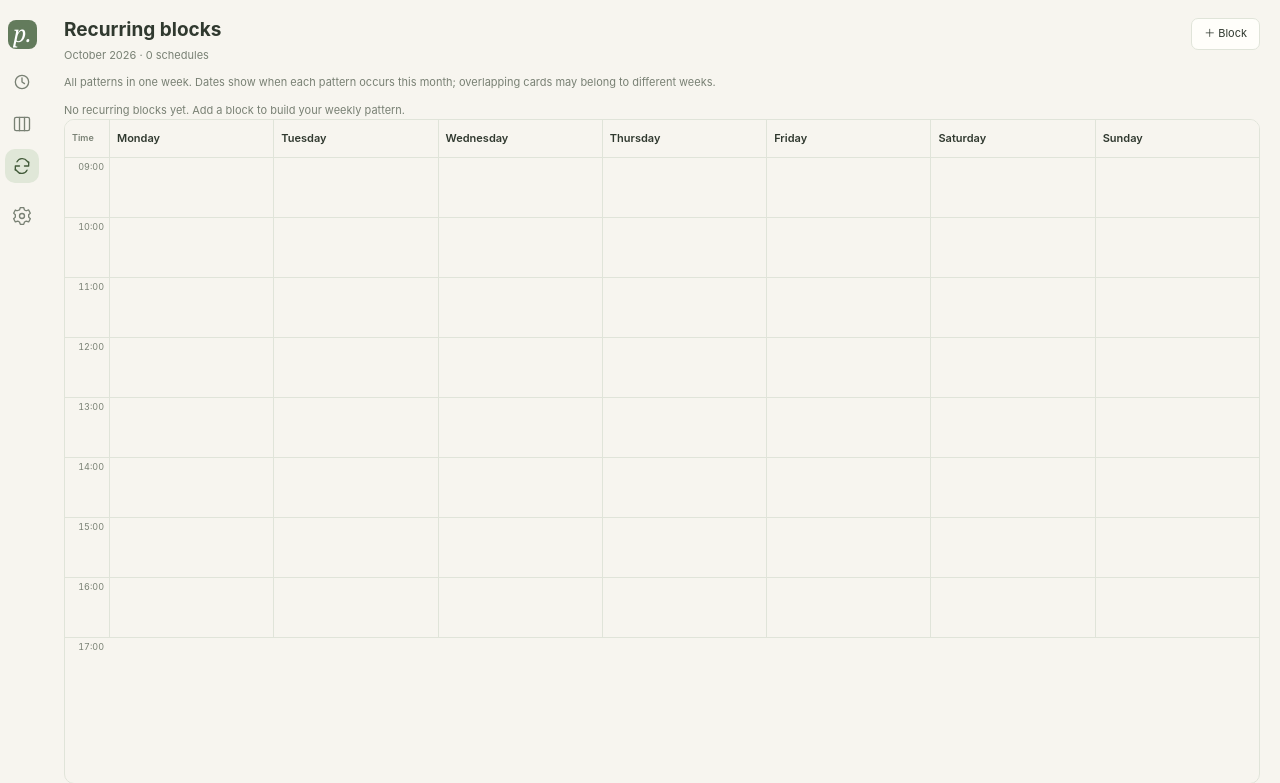
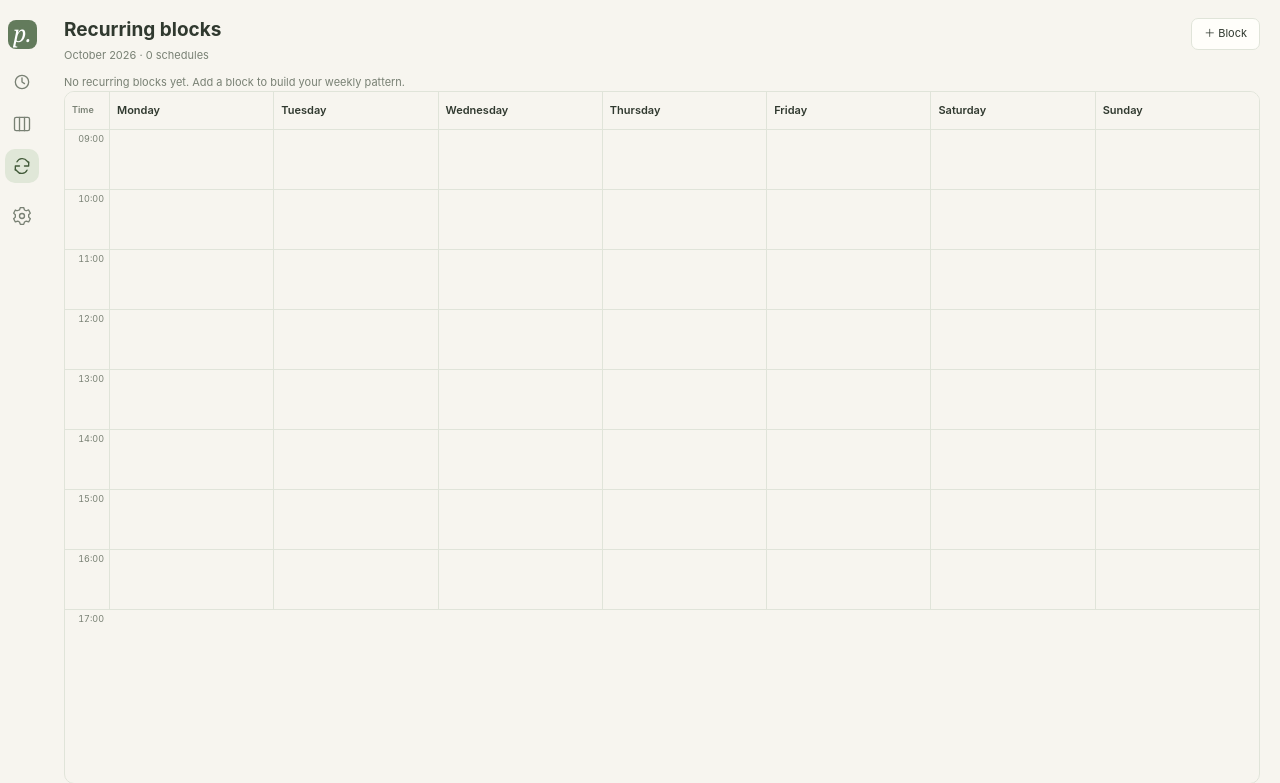
Before and after one commit to Neverbolt/paradeis, a Django app: page /recurring in a window 1280 px wide. Shown: the top 783 px of the page. Run offline with Django 5.2, Linux system fonts and the light colour scheme; the visitor is signed in with stand-in values (Sample User, id 1); data comes from the database, SQL or seed files in the repository; data that the repository does not hold is empty; parts of the project's set-up code (start-up, migrations or seed data) failed here and were passed over.

Commit message:
Remove recurring view explanation text (#16)

```diff
--- a/static/app.css
+++ b/static/app.css
@@ -1209,7 +1209,6 @@ dialog::backdrop {
 #recurring-view {display: flex; flex-direction: column; flex: 1; min-height: 0; min-width: 0;}
 #recurring-title {font-size: 19px; margin: 0 0 4px;}
 #recurring-month {margin: 0;}
-.recurring-help {margin: 0 0 12px; max-width: 700px;}
 .recurrence-scroll {overflow: auto; flex: 1; min-height: 0; border: 1px solid var(--line); border-radius: 10px; scrollbar-width: thin;}
 .recurrence-week {display: grid; width: 100%; min-width: 100%; padding-bottom: 14px;}
 .recurrence-day {min-width: 0; border-left: 1px solid var(--line);}
--- a/templates/focus/app.html
+++ b/templates/focus/app.html
@@ -35,7 +35,6 @@
     </section>
     <section id="recurring-view" hidden aria-labelledby="recurring-title">
       <div class="overview-toolbar"><div><h1 id="recurring-title">Recurring blocks</h1><p id="recurring-month" class="small muted"></p></div><button id="recurrence-add" type="button" class="secondary small">＋ Block</button></div>
-      <p class="recurring-help small muted">All patterns in one week. Dates show when each pattern occurs this month; overlapping cards may belong to different weeks.</p>
       <p id="recurrence-empty" class="small muted" hidden>No recurring blocks yet. Add a block to build your weekly pattern.</p>
       <div id="recurrence-list" class="recurrence-scroll" tabindex="0" aria-label="Recurring schedules, Monday to Sunday"><div id="recurrence-week" class="recurrence-week"></div></div>
     </section>
```
